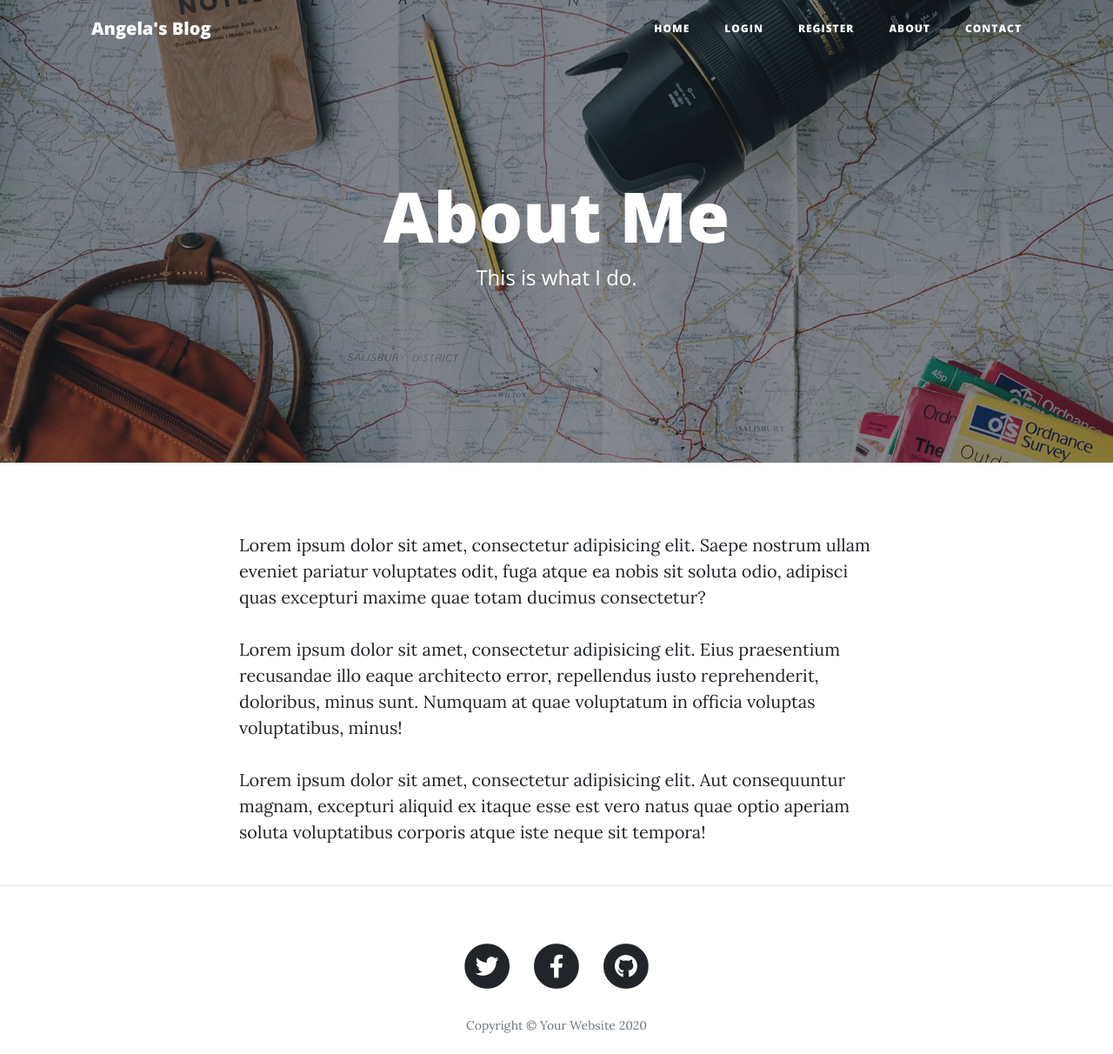
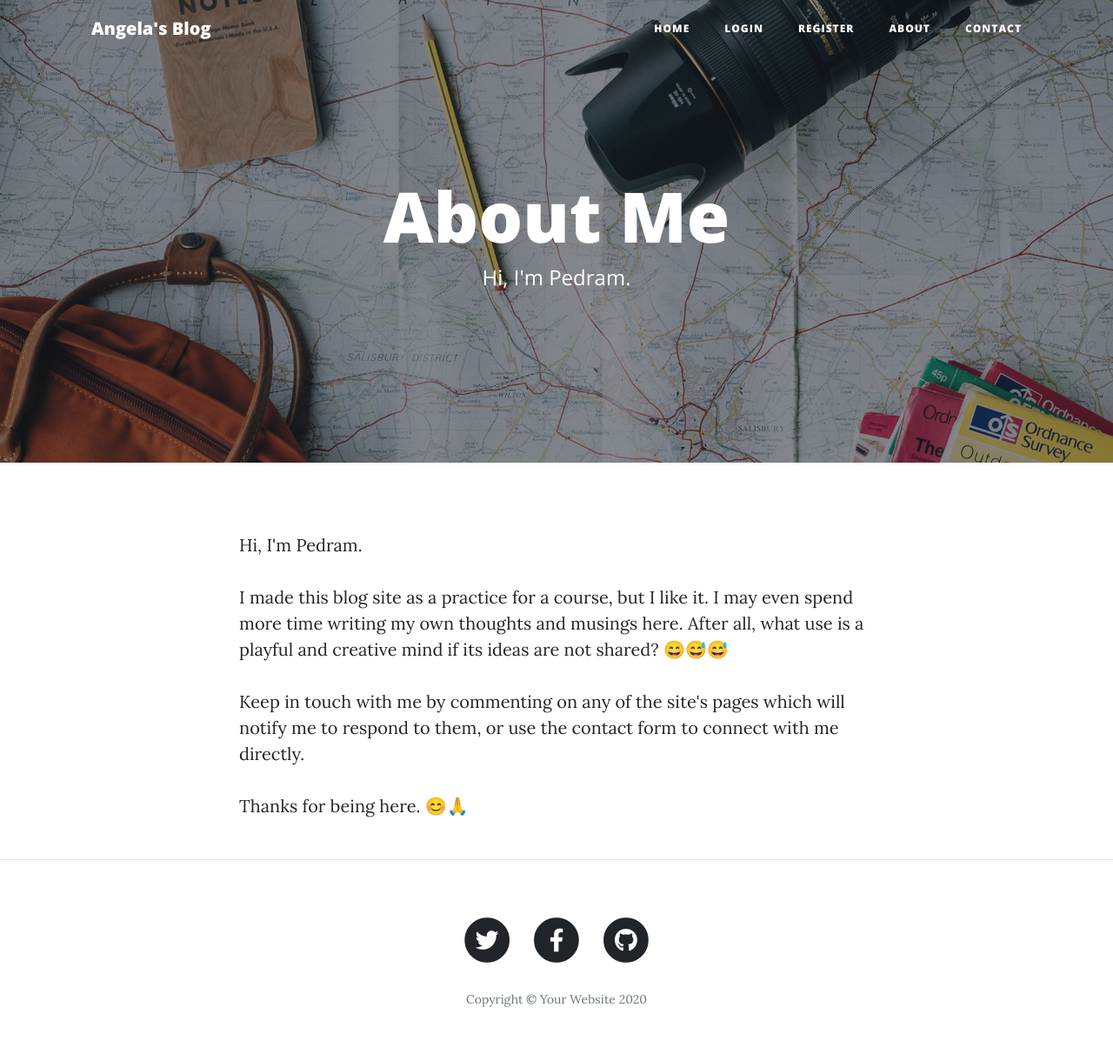
Before and after one commit to srtfrostbite/Pedram-blog, a Flask app: page /about in a window 1280 px wide. Shown: the top 1212 px of the page at 87% size. After the commit the page ends 1158 px from the top, so only its background shows below. Run offline with Flask 2, Linux system fonts and the light colour scheme; some libraries are stand-ins or nearby versions.

Commit message:
Change the name of the site to Pedram's Blog. Change the content of the about page to an introduction of myself Contact form and comments now send me an email with smtp (contact form and main.py change) author links now send to about page

```diff
--- a/main.py
+++ b/main.py
@@ -1,4 +1,4 @@
-from flask import Flask, render_template, redirect, url_for, flash, abort
+from flask import Flask, render_template, redirect, url_for, flash, abort, request
 from flask_bootstrap import Bootstrap
 from flask_ckeditor import CKEditor
 from datetime import date
@@ -11,6 +11,11 @@ from flask_gravatar import Gravatar
 from functools import wraps
 import bleach
 import os
+import smtplib
+
+
+OWN_EMAIL = os.environ.get('MY_EMAIL')
+OWN_PASSWORD = os.environ.get('EMAIL_PASS')
 
 
 app = Flask(__name__)
@@ -216,6 +221,12 @@ def show_post(post_id):
         )
         db.session.add(new_comment)
         db.session.commit()
+        send_email(
+            current_user["name"],
+            current_user["email"],
+            f"Commented on page{requested_post.title}",
+            comment_form.comment.data
+        )
 
     return render_template("post.html", post=requested_post, user=current_user, form=comment_form)
 
@@ -225,9 +236,21 @@ def about():
     return render_template("about.html")
 
 
-@app.route("/contact")
+@app.route("/contact", methods=["GET", "POST"])
 def contact():
-    return render_template("contact.html")
+    if request.method == "POST":
+        data = request.form
+        send_email(data["name"], data["email"], data["phone"], data["message"])
+        return render_template("contact.html", msg_sent=True)
+    return render_template("contact.html", msg_sent=False)
+
+
+def send_email(name, email, phone, message):
+    email_message = f"Subject:New Message\n\nName: {name}\nEmail: {email}\nPhone: {phone}\nMessage:{message}"
+    with smtplib.SMTP("smtp.gmail.com") as connection:
+        connection.starttls()
+        connection.login(OWN_EMAIL, OWN_PASSWORD)
+        connection.sendmail(OWN_EMAIL, OWN_EMAIL, email_message)
 
 
 @app.route("/new-post", methods=['GET', 'POST'])
--- a/templates/about.html
+++ b/templates/about.html
@@ -8,7 +8,7 @@
         <div class="col-lg-8 col-md-10 mx-auto">
           <div class="page-heading">
             <h1>About Me</h1>
-            <span class="subheading">This is what I do.</span>
+            <span class="subheading">Hi, I'm Pedram.</span>
           </div>
         </div>
       </div>
@@ -19,9 +19,16 @@
   <div class="container">
     <div class="row">
       <div class="col-lg-8 col-md-10 mx-auto">
-        <p>Lorem ipsum dolor sit amet, consectetur adipisicing elit. Saepe nostrum ullam eveniet pariatur voluptates odit, fuga atque ea nobis sit soluta odio, adipisci quas excepturi maxime quae totam ducimus consectetur?</p>
-        <p>Lorem ipsum dolor sit amet, consectetur adipisicing elit. Eius praesentium recusandae illo eaque architecto error, repellendus iusto reprehenderit, doloribus, minus sunt. Numquam at quae voluptatum in officia voluptas voluptatibus, minus!</p>
-        <p>Lorem ipsum dolor sit amet, consectetur adipisicing elit. Aut consequuntur magnam, excepturi aliquid ex itaque esse est vero natus quae optio aperiam soluta voluptatibus corporis atque iste neque sit tempora!</p>
+        <p>Hi, I'm Pedram.</p>
+        <p>
+          I made this blog site as a practice for a course, but I like it. I may even spend more time writing my own thoughts and musings here. After all, what use is a playful and creative mind if its ideas are not shared? 😄😅😅
+        </p>
+        <p>
+          Keep in touch with me by commenting on any of the site's pages which will notify me to respond to them, or use the contact form to connect with me directly.
+        </p>
+        <p>
+          Thanks for being here. 😊🙏
+        </p>
       </div>
     </div>
   </div>
--- a/templates/contact.html
+++ b/templates/contact.html
@@ -7,7 +7,11 @@
       <div class="row">
         <div class="col-lg-8 col-md-10 mx-auto">
           <div class="page-heading">
+            {% if msg_sent: %}
+            <h1>Successfully sent your message</h1>
+            {% else: %}
             <h1>Contact Me</h1>
+            {% endif %}
             <span class="subheading">Have questions? I have answers.</span>
           </div>
         </div>
@@ -23,7 +27,7 @@
         <!-- Contact Form - Enter your email address on line 19 of the mail/contact_me.php file to make this form work. -->
         <!-- WARNING: Some web hosts do not allow emails to be sent through forms to common mail hosts like Gmail or Yahoo. It's recommended that you use a private domain email address! -->
         <!-- To use the contact form, your site must be on a live web host with PHP! The form will not work locally! -->
-        <form name="sentMessage" id="contactForm" novalidate>
+        <form name="sentMessage" id="contactForm" action="{{ url_for('contact') }}" method="post" novalidate>
           <div class="control-group">
             <div class="form-group floating-label-form-group controls">
               <label>Name</label>
--- a/templates/index.html
+++ b/templates/index.html
@@ -7,7 +7,7 @@
       <div class="row">
         <div class="col-lg-8 col-md-10 mx-auto">
           <div class="site-heading">
-            <h1>Angela's Blog</h1>
+            <h1>Pedram's Blog</h1>
             <span class="subheading">A collection of random musings.</span>
           </div>
         </div>
@@ -30,7 +30,7 @@
             </h3>
           </a>
           <p class="post-meta">Posted by
-            <a href="#">
+            <a href="{{ url_for('about') }}">
 <!--            #Changed from post.author as post.author is now a User object.-->
               {{post.author.name}}
             </a>
```
